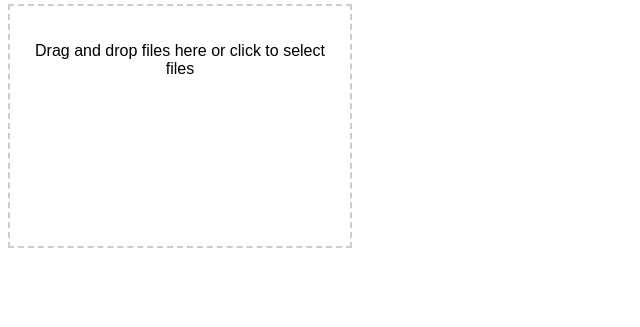
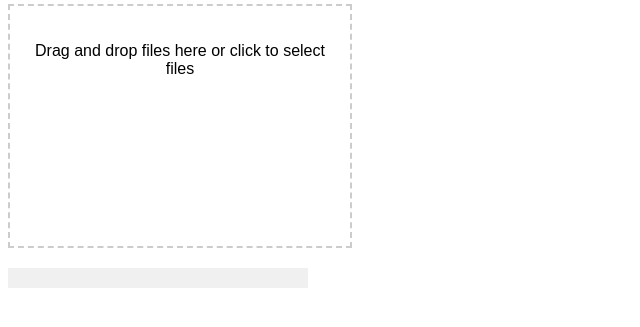
Before and after one commit to Ellievate/pyuploadserver, a Flask app: page / in a window 1280 px wide. Shown: the part 76-403 px from the top of the page, without its empty margins (0-640 px from the left). Run offline with Flask 3, Linux system fonts and the light colour scheme.

Commit message:
Added progress bar

```diff
--- a/app.py
+++ b/app.py
@@ -1,23 +1,25 @@
-from flask import Flask, request, render_template
+from flask import Flask, request, render_template, jsonify
 import os
 
 app = Flask(__name__)
 UPLOAD_FOLDER = 'uploads'
 app.config['UPLOAD_FOLDER'] = UPLOAD_FOLDER
 
-@app.route('/', methods=['GET', 'POST'])
+@app.route('/', methods=['GET'])
+def index():
+    return render_template('upload.html')
+
+@app.route('/upload', methods=['POST'])
 def upload_file():
-    if request.method == 'POST':
-        if 'file' not in request.files:
-            return 'No file part'
-        file = request.files['file']
-        if file.filename == '':
-            return 'No selected file'
-        if file:
-            filename = file.filename
-            file.save(os.path.join(app.config['UPLOAD_FOLDER'], filename))
-            return 'File uploaded successfully'
-    return render_template('upload.html')
+    if 'file' not in request.files:
+        return jsonify({'error': 'No file part'})
+    file = request.files['file']
+    if file.filename == '':
+        return jsonify({'error': 'No selected file'})
+    if file:
+        filename = file.filename
+        file.save(os.path.join(app.config['UPLOAD_FOLDER'], filename))
+        return jsonify({'message': 'File uploaded successfully'})
 
 if __name__ == '__main__':
     os.makedirs(UPLOAD_FOLDER, exist_ok=True)
--- a/templates/upload.html
+++ b/templates/upload.html
@@ -13,6 +13,18 @@
             text-align: center;
             font-family: Arial, sans-serif;
         }
+        #progress_bar {
+            width: 300px;
+            height: 20px;
+            background-color: #f0f0f0;
+            margin-top: 20px;
+        }
+        #progress {
+            width: 0%;
+            height: 100%;
+            background-color: #4CAF50;
+            transition: width 0.1s;
+        }
     </style>
 </head>
 <body>
@@ -21,9 +33,15 @@
         <p>Drag and drop files here or click to select files</p>
         <input type="file" id="fileInput" style="display: none;" multiple>
     </div>
+    <div id="progress_bar">
+        <div id="progress"></div>
+    </div>
+    <p id="status"></p>
     <script>
         const dropZone = document.getElementById('drop_zone');
         const fileInput = document.getElementById('fileInput');
+        const progressBar = document.getElementById('progress');
+        const statusText = document.getElementById('status');
 
         dropZone.addEventListener('click', () => fileInput.click());
 
@@ -56,17 +74,27 @@
             const formData = new FormData();
             formData.append('file', file);
 
-            fetch('/', {
-                method: 'POST',
-                body: formData
-            })
-            .then(response => response.text())
-            .then(result => {
-                alert(result);
-            })
-            .catch(error => {
-                console.error('Error:', error);
-            });
+            const xhr = new XMLHttpRequest();
+            xhr.open('POST', '/upload', true);
+
+            xhr.upload.onprogress = (e) => {
+                if (e.lengthComputable) {
+                    const percentComplete = (e.loaded / e.total) * 100;
+                    progressBar.style.width = percentComplete + '%';
+                    statusText.textContent = `Uploading: ${Math.round(percentComplete)}%`;
+                }
+            };
+
+            xhr.onload = () => {
+                if (xhr.status === 200) {
+                    const response = JSON.parse(xhr.responseText);
+                    statusText.textContent = response.message || response.error;
+                } else {
+                    statusText.textContent = 'Upload failed';
+                }
+            };
+
+            xhr.send(formData);
         }
     </script>
 </body>
```
Also changed, not shown: 1 other file.
